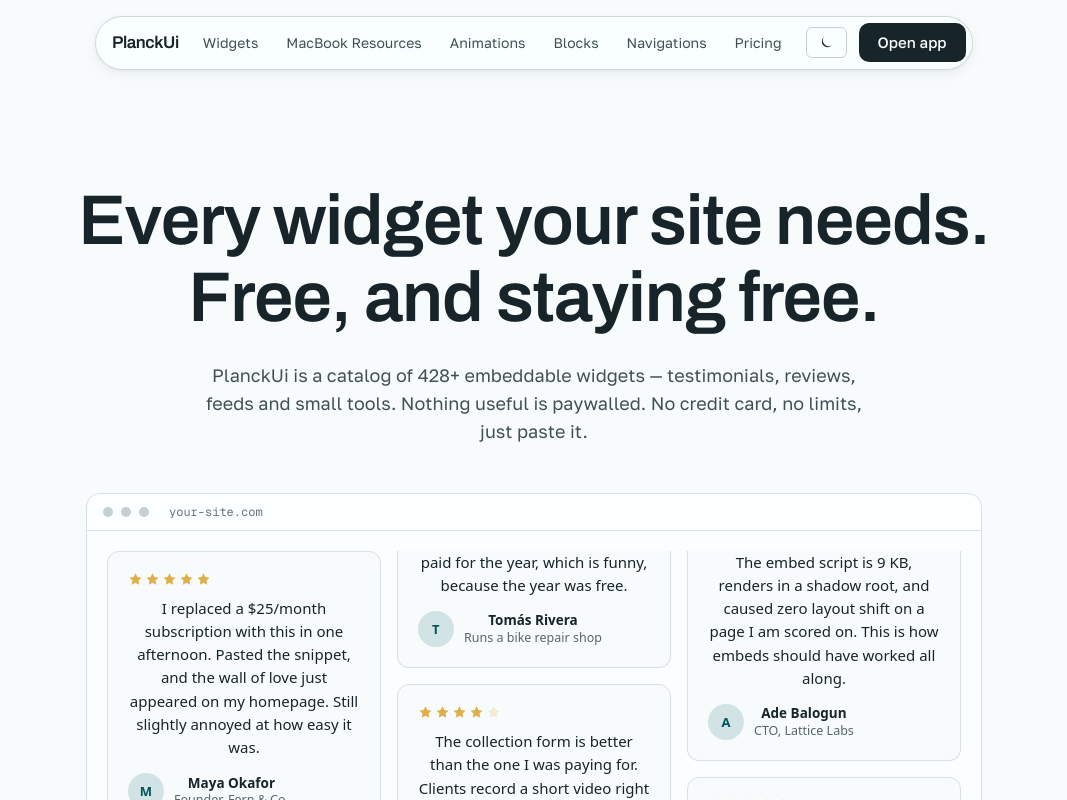
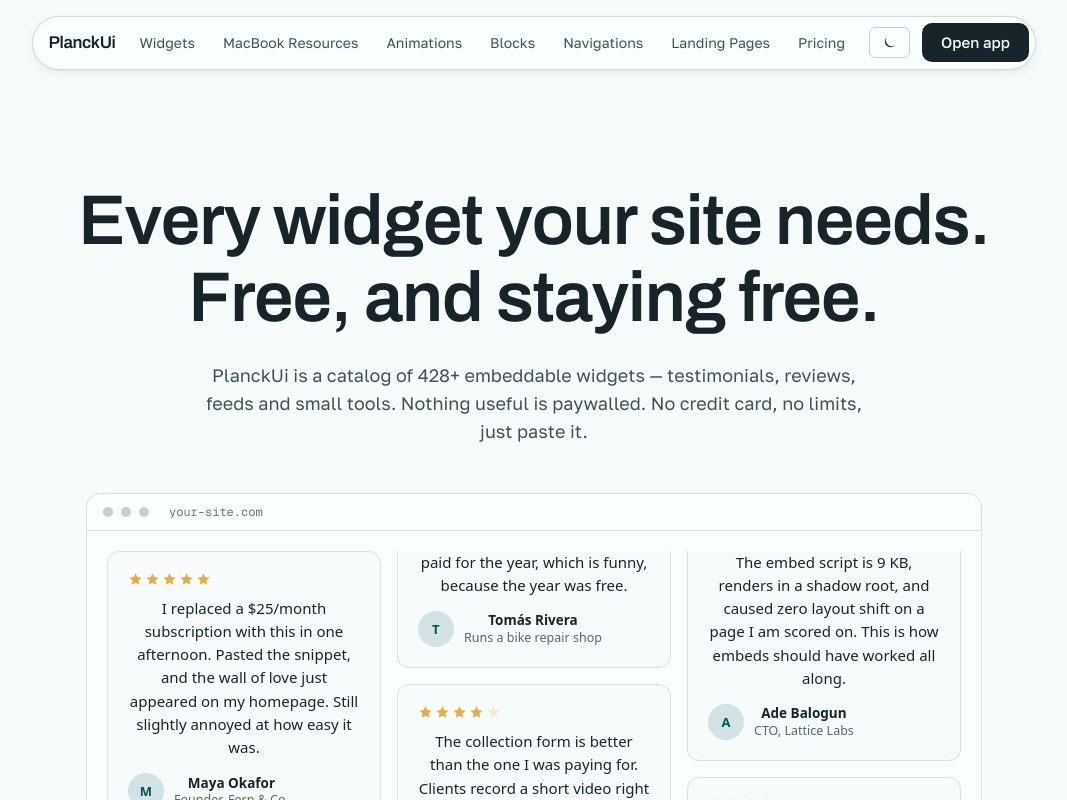
Before and after one commit to LUCAPOPESCU29/planckui, a Next.js app: page / in a window 1280 px wide. Shown: the top 800 px of the page, without its empty margins (106-1173 px from the left). Built offline with nearby package versions, Linux system fonts and the light colour scheme.

Commit message:
Navbar: add the Landing Pages link (lost in a crashed script)

```diff
--- a/src/components/SiteChrome.tsx
+++ b/src/components/SiteChrome.tsx
@@ -19,6 +19,7 @@
     { href: "/animations", label: "Animations" },
     { href: "/blocks", label: "Blocks" },
     { href: "/navigations", label: "Navigations" },
+    { href: "/landing-pages", label: "Landing Pages" },
     { href: "/#pricing", label: "Pricing" },
   ];
   return (
```
